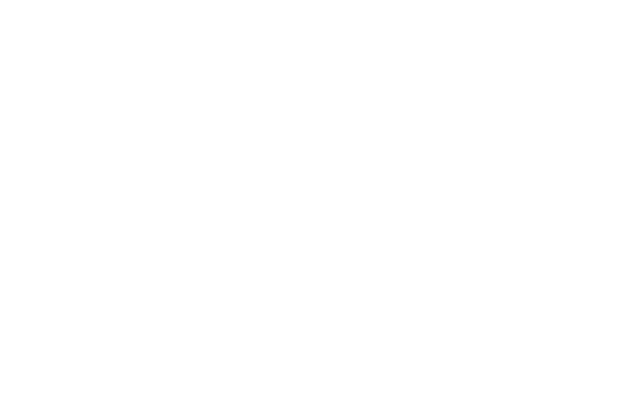
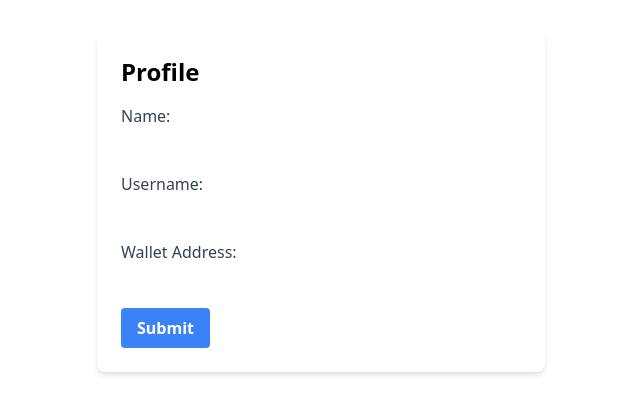
Before and after one commit to muneeb-i-khan/Buy-me-a-chai, a React (Vite) app in the folder client/: page /profile in a window 1280 px wide. Before the commit this address had no page. Shown: the top 414 px of the page, without its empty margins (319-959 px from the left). Built offline with nearby package versions, Linux system fonts and the light colour scheme.

Commit message:
Added Landing, Profile and Funding page

```diff
--- a/client/src/App.tsx
+++ b/client/src/App.tsx
@@ -1,10 +1,14 @@
 import { Routes, Route } from 'react-router-dom'
 import LandingPage from './components/LandingPage'
+import ProfilePage from './components/ProfilePage'
+import FundingPage from './components/FundingPage'
 
 const App:React.FC = () => {
   return (
   <Routes>
     <Route path='/' element={<LandingPage />} />
+    <Route path="/profile" element={<ProfilePage />}/>
+    <Route path="/funding" element={<FundingPage />}/>
   </Routes>
   )
 }
--- /dev/null
+++ b/client/src/components/FundingPage.tsx
@@ -0,0 +1,71 @@
+import React, { useState, useEffect } from 'react';
+import axios from 'axios';
+
+interface Profile {
+  id: number;
+  name: string;
+  username: string;
+  walletAddress: string;
+}
+
+const ProfileListPage: React.FC = () => {
+  const [profiles, setProfiles] = useState<Profile[]>([]); // Initialize as empty array
+  const [searchTerm, setSearchTerm] = useState('');
+
+  useEffect(() => {
+    const fetchProfiles = async () => {
+      try {
+        const response = await axios.get<{ data: Profile[] }>('http://localhost:5000/profile');
+        console.log(response.data.data); // Check the response data
+        setProfiles(response.data.data || []); // Ensure response.data.data is not undefined
+      } catch (error) {
+        console.error(error);
+      }
+    };
+
+    fetchProfiles();
+  }, []);
+
+  const handleSearch = (e: React.ChangeEvent<HTMLInputElement>) => {
+    setSearchTerm(e.target.value);
+  };
+
+  const filteredProfiles = profiles.filter((profile) =>
+    profile.name.toLowerCase().includes(searchTerm.toLowerCase()) ||
+    profile.username.toLowerCase().includes(searchTerm.toLowerCase()) ||
+    profile.walletAddress.toLowerCase().includes(searchTerm.toLowerCase())
+  );
+
+  return (
+    <div className="max-w-4xl mx-auto mt-8 p-6 bg-white rounded-lg shadow-md">
+      <h1 className="text-2xl font-bold mb-4">Fund your favorite creator</h1>
+      <input
+        type="text"
+        placeholder="Search by name, username, or wallet address"
+        value={searchTerm}
+        onChange={handleSearch}
+        className="form-input mt-1 mb-4 block w-full"
+      />
+      <table className="min-w-full">
+        <thead>
+          <tr>
+            <th className="px-4 py-2">Name</th>
+            <th className="px-4 py-2">Username</th>
+            <th className="px-4 py-2">Wallet Address</th>
+          </tr>
+        </thead>
+        <tbody>
+          {filteredProfiles.map((profile) => (
+            <tr key={profile.id}>
+              <td className="border px-4 py-2">{profile.name}</td>
+              <td className="border px-4 py-2">{profile.username}</td>
+              <td className="border px-4 py-2">{profile.walletAddress}</td>
+            </tr>
+          ))}
+        </tbody>
+      </table>
+    </div>
+  );
+};
+
+export default ProfileListPage;
--- a/client/src/components/LandingPage.tsx
+++ b/client/src/components/LandingPage.tsx
@@ -1,11 +1,26 @@
 import React from 'react';
+import { useNavigate } from 'react-router-dom';
 
 const LandingPage: React.FC = () => {
+  const navigate = useNavigate();
+
+  const handleProfileClick = () => {
+    navigate('/profile');
+  };
+
+  const handleFundingClick = () => {
+    navigate('/funding');
+  }
+
   return (
-    <div>
-      <div>
-        <h1 >Buy me a chai 🍵</h1>
-        <p>A buy me a coffee alternative built on solana</p>
+    <div className="bg-gray-100 min-h-screen flex flex-col items-center justify-center">
+      <div className="text-center">
+        <h1 className="text-4xl font-bold text-gray-800 mb-4">Buy me a chai 🍵</h1>
+        <p className="text-lg text-gray-600 mb-8">A Buy Me a Coffee alternative built on Solana</p>
+      </div>
+      <div className="absolute top-0 right-0 mt-4 mr-4 flex">
+        <button className="bg-blue-500 hover:bg-blue-600 text-white font-bold py-2 px-4 rounded mr-2" onClick={handleProfileClick}>Profile</button>
+        <button className="bg-green-500 hover:bg-green-600 text-white font-bold py-2 px-4 rounded" onClick={handleFundingClick}>Fund</button>
       </div>
     </div>
   );
--- /dev/null
+++ b/client/src/components/ProfilePage.tsx
@@ -0,0 +1,77 @@
+import React, { useState } from 'react';
+import axios from 'axios';
+
+const ProfilePage = () => {
+  const [formData, setFormData] = useState({
+    name: '',
+    username: '',
+    walletAddress: ''
+  });
+  const [successModalVisible, setSuccessModalVisible] = useState(false);
+  const [failureModalVisible, setFailureModalVisible] = useState(false);
+
+  const handleChange = (e:any) => {
+    setFormData({ ...formData, [e.target.name]: e.target.value });
+  };
+
+  const handleSubmit = async (e:any) => {
+    e.preventDefault();
+    try {
+      const response = await axios.post('http://localhost:5000/profile', formData);
+      console.log(response.data);
+      setSuccessModalVisible(true);
+    } catch (error) {
+      console.error(error);
+      setFailureModalVisible(true);
+    }
+  };
+
+  const closeSuccessModal = () => {
+    setSuccessModalVisible(false);
+  };
+
+  const closeFailureModal = () => {
+    setFailureModalVisible(false);
+  };
+
+  return (
+    <div className="max-w-md mx-auto mt-8 p-6 bg-white rounded-lg shadow-md">
+      <h1 className="text-2xl font-bold mb-4">Profile</h1>
+      <form onSubmit={handleSubmit}>
+        <div className="mb-4">
+          <label htmlFor="name" className="block text-gray-700">Name:</label>
+          <input type="text" id="name" name="name" value={formData.name} onChange={handleChange} className="form-input mt-1 block w-full" required />
+        </div>
+        <div className="mb-4">
+          <label htmlFor="username" className="block text-gray-700">Username:</label>
+          <input type="text" id="username" name="username" value={formData.username} onChange={handleChange} className="form-input mt-1 block w-full" required />
+        </div>
+        <div className="mb-4">
+          <label htmlFor="walletAddress" className="block text-gray-700">Wallet Address:</label>
+          <input type="text" id="walletAddress" name="walletAddress" value={formData.walletAddress} onChange={handleChange} className="form-input mt-1 block w-full" required />
+        </div>
+        <button type="submit" className="bg-blue-500 hover:bg-blue-600 text-white font-bold py-2 px-4 rounded">Submit</button>
+      </form>
+
+      {successModalVisible && (
+        <div className="fixed inset-0 flex items-center justify-center bg-gray-800 bg-opacity-50">
+          <div className="bg-white p-6 rounded-lg shadow-md">
+            <p className="text-green-600 font-bold">Success! Profile created.</p>
+            <button onClick={closeSuccessModal} className="mt-4 bg-blue-500 hover:bg-blue-600 text-white font-bold py-2 px-4 rounded">Close</button>
+          </div>
+        </div>
+      )}
+
+      {failureModalVisible && (
+        <div className="fixed inset-0 flex items-center justify-center bg-gray-800 bg-opacity-50">
+          <div className="bg-white p-6 rounded-lg shadow-md">
+            <p className="text-red-600 font-bold">Failed to create profile. Please try again later.</p>
+            <button onClick={closeFailureModal} className="mt-4 bg-blue-500 hover:bg-blue-600 text-white font-bold py-2 px-4 rounded">Close</button>
+          </div>
+        </div>
+      )}
+    </div>
+  );
+};
+
+export default ProfilePage;
```
Also changed, not shown: 1 other file (tests, documents, lock files or other folders).
